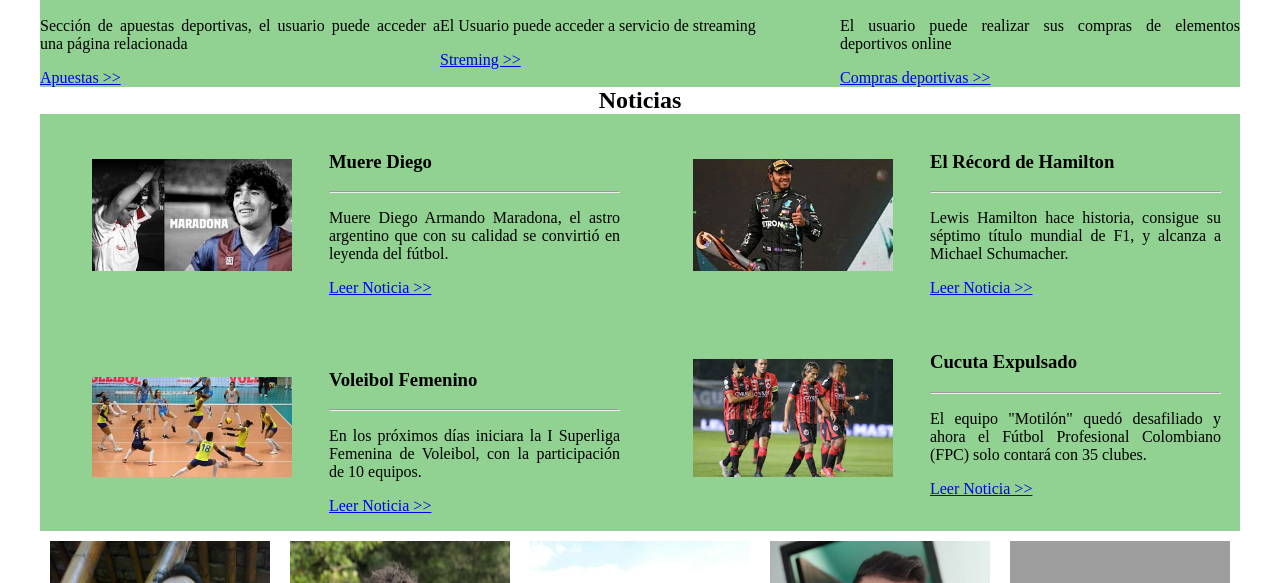
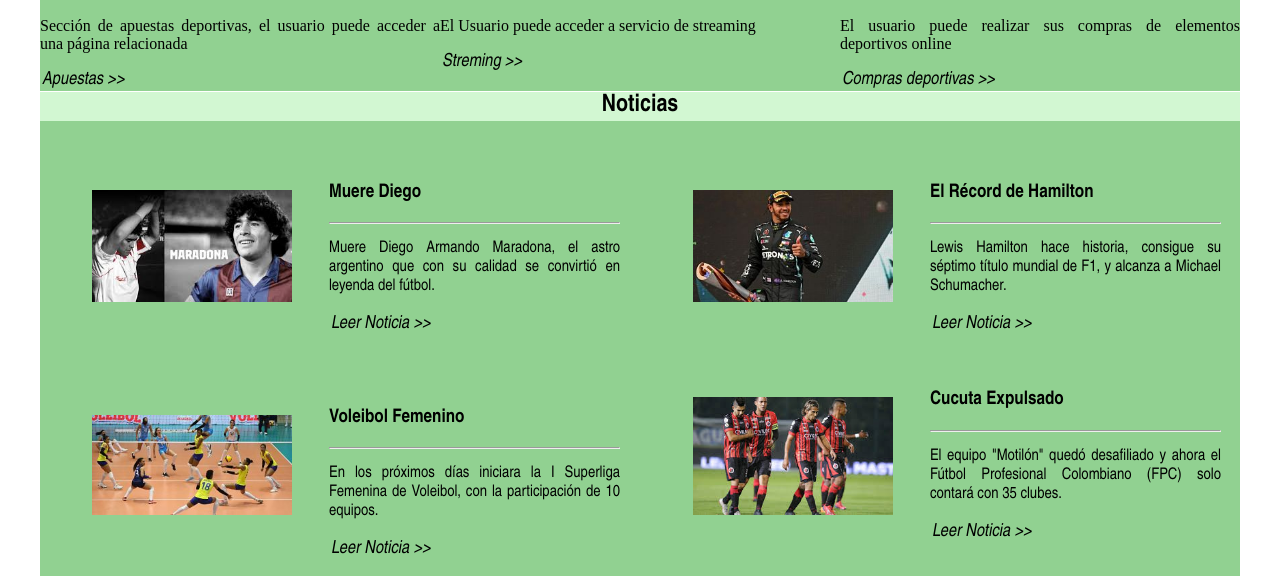
Before and after one commit to MateoCarvajalG/semana1-22, a website: page src/index.html in a window 1280 px wide. Shown: the part 715-1298 px from the top of the page. Drawn offline with Linux system fonts and the light colour scheme; grey boxes are pictures that could not be loaded.

Commit message:
Adicionar botones a los enlaces de noticias y servicios

```diff
--- a/src/index.html
+++ b/src/index.html
@@ -37,21 +37,22 @@
             <div class="servicios__contenedor">
                 <img src="apuestas.jpg" alt="apuestas hechas" width="400" height="300">
                 <p>Sección de apuestas deportivas, el usuario puede acceder a una página relacionada</p>
-                <a href="https://www.wplay.co/?gclsrc=aw.ds">Apuestas >></a>
+                <a a class="botonEnlace" href="https://www.wplay.co/?gclsrc=aw.ds">Apuestas >></a>
             </div>
             <div class="servicios__contenedor">
                 <img src="streaming.jpg" alt="servicio streaming" width="400" height="300">
                 <p>El Usuario puede acceder a servicio de streaming</p>
-                <a href="http://crickfree.be/">Streming >></a>
+                <a a class="botonEnlace" href="http://crickfree.be/">Streming >></a>
             </div>
             <div class="servicios__contenedor">
                 <img src="venta_deportes.jpg" alt="venta_deportes" width="400" height="300">
                 <p>El usuario puede realizar sus compras de elementos deportivos online</p>
-                <a href="https://www.decathlon.com.co/es/751-ropa">Compras deportivas >></a>
+                <a a class="botonEnlace" href="https://www.decathlon.com.co/es/751-ropa">Compras deportivas >></a>
             </div>
         </section>
         <!-- fin de los serviciones -->
 
+        <!-- inicio de la sección de noticas -->
         <section id="news" class="noticias">
             <h2 class="noticias-titulo">Noticias</h2>
 
@@ -66,7 +67,7 @@
                             <h3 class="titulo">Muere Diego</h3>
                             <hr>
                             <p>Muere Diego Armando Maradona, el astro argentino que con su calidad se convirtió en leyenda del fútbol.</p>
-                            <a href="https://caracol.com.co/radio/2020/11/25/deportes/1606321215_980931.html"> Leer Noticia >></a>
+                            <a class="botonEnlace" href="https://caracol.com.co/radio/2020/11/25/deportes/1606321215_980931.html"> Leer Noticia >></a>
                         </div>
                     </div>
                     <div class="noticia">
@@ -77,7 +78,7 @@
                             <h3 class="titulo">El Récord de Hamilton</h3>
                             <hr>
                             <p> Lewis Hamilton hace historia, consigue su séptimo título mundial de F1, y alcanza a Michael Schumacher. </p>
-                            <a href="https://www.bbc.com/mundo/noticias-54951390"> Leer Noticia >></a>
+                            <a class="botonEnlace" href="https://www.bbc.com/mundo/noticias-54951390"> Leer Noticia >></a>
                         </div>
                     </div>
 
@@ -91,7 +92,7 @@
                             <h3 class="titulo">Voleibol Femenino</h3>
                             <hr>
                             <p>En los próximos días iniciara la I Superliga Femenina de Voleibol, con la participación de 10 equipos.</p>
-                            <a href="https://www.eltiempo.com/deportes/otros-deportes/se-da-comienzo-a-la-superliga-femenina-de-voleibol-2020-551322"> Leer Noticia >></a>
+                            <a class="botonEnlace" href="https://www.eltiempo.com/deportes/otros-deportes/se-da-comienzo-a-la-superliga-femenina-de-voleibol-2020-551322"> Leer Noticia >></a>
                         </div>
                     </div>
                     <div class="noticia">
@@ -102,13 +103,14 @@
                             <h3 class="titulo">Cucuta Expulsado</h3>
                             <hr>
                             <p>El equipo "Motilón" quedó desafiliado y ahora el Fútbol Profesional Colombiano (FPC) solo contará con 35 clubes.</p>
-                            <a href="https://noticias.canal1.com.co/deportes/cucuta-deportivo-fuera-futbol-profesional-colombiano/"> Leer Noticia >></a>
+                            <a class="botonEnlace" href="https://noticias.canal1.com.co/deportes/cucuta-deportivo-fuera-futbol-profesional-colombiano/"> Leer Noticia >></a>
                         </div>
                     </div>
 
                 </div>
             </div>
         </section>
+        <!-- fin de la sección de noticas -->
 
         <section id="team" class="team">
             <div>
--- a/src/style.css
+++ b/src/style.css
@@ -88,11 +88,12 @@ body {
 }
 
 .noticias-titulo {
-    margin: 0;
+    margin: 1px 0 1em auto;
     color: black;
-    background: white;
+    background-color: rgb(210, 247, 210);
     font-weight: bold;
     text-align: center;
+    font-family: 'Arial Narrow';
 }
 
 .bloque-noticias>div:first-child {
@@ -111,11 +112,11 @@ body {
     width: 49.5%;
     height: 100%;
     background-color: rgb(145, 209, 145);
-    ;
     display: -webkit-inline-box;
     display: -ms-inline-flexbox;
     display: inline-flex;
     margin: 0 1px 0 2px;
+    font-family: 'Arial Narrow';
 }
 
 .imagen {
@@ -134,6 +135,21 @@ body {
     margin: 2px 1em 0 auto;
 }
 
+.botonEnlace{
+    text-decoration: none;
+    color: black;
+    padding: 2px;
+    font-weight: 50;
+    font-size: 18px;
+    font-style: italic;
+    font-family: 'Arial Narrow';
+
+}
+.botonEnlace:hover{
+    color: red;
+    background-color: black;
+}
+
 .footer {
     height: 220px;
     background-color: rgb(145, 209, 145);
@@ -141,11 +157,14 @@ body {
     bottom: 0px;
     /* position: fixed; */
     width: 1200px;
-    */
+
 }
 
 footer {
     display: flex;
     justify-content: space-evenly;
     text-align: center;
+    font-family:'Arial Narrow';
+    font-size: 15px;
+    display: -ms-inline-flexbox;
 }
```
